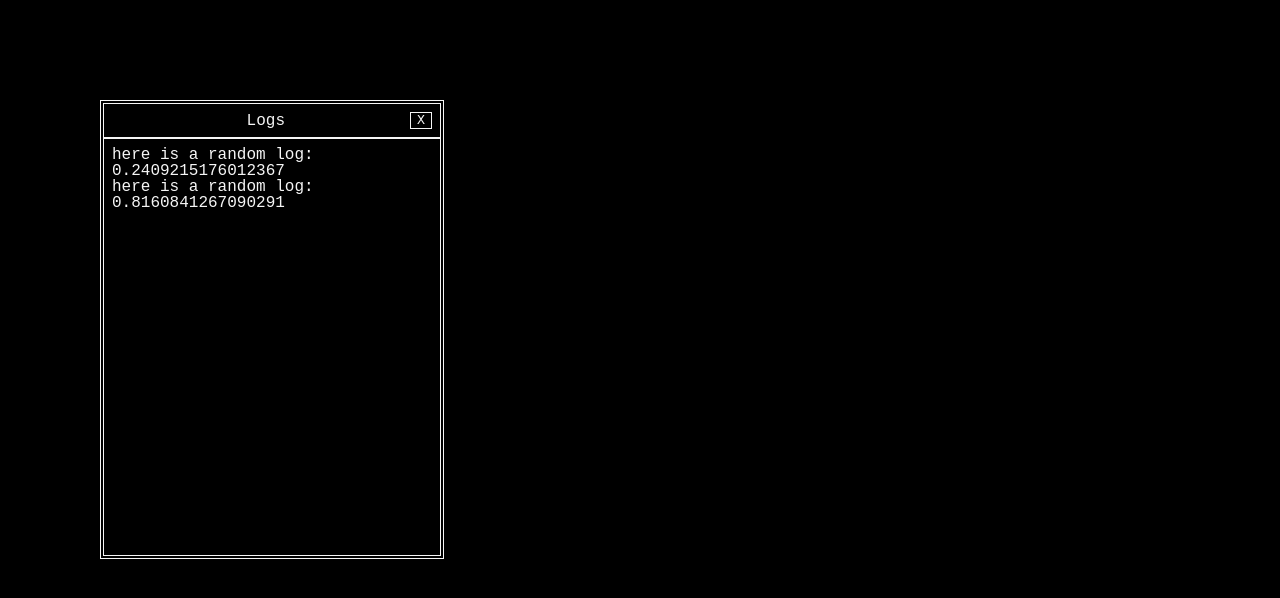
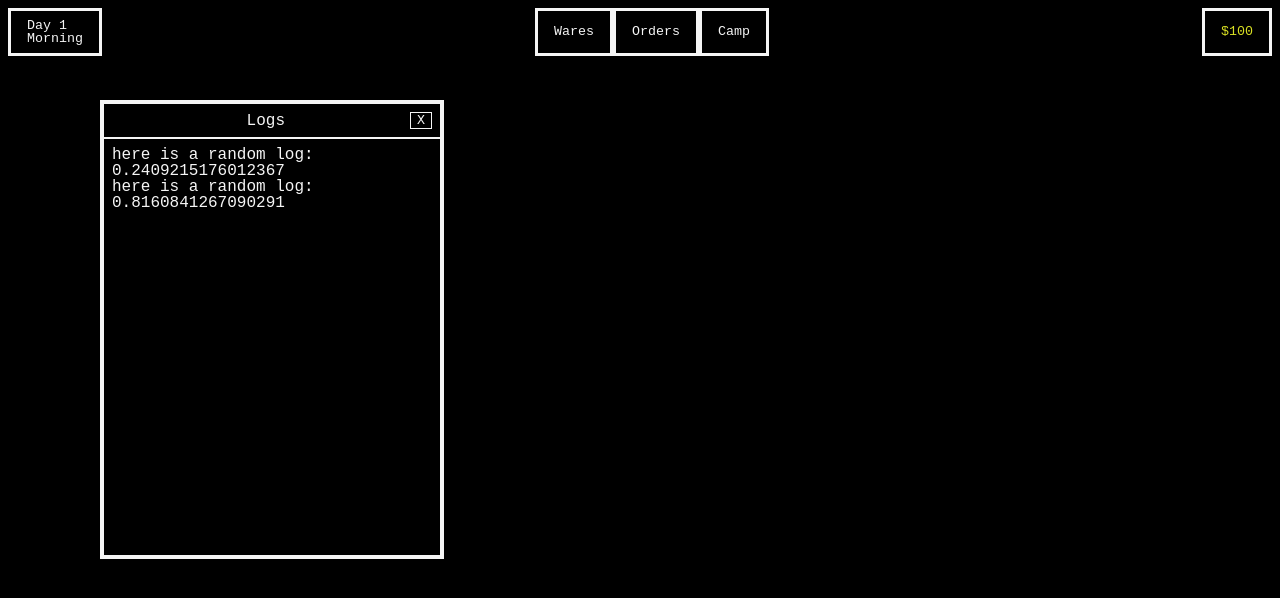
Before and after one commit to zzox/outpost-js, a website built with Vite: page index.html in a window 1280 px wide. Built offline with nearby package versions, Linux system fonts and the light colour scheme.

Commit message:
top nav bar

```diff
--- a/index.html
+++ b/index.html
@@ -9,7 +9,15 @@
 </head>
 <body>
   <main>
-    <nav></nav>
+    <nav>
+      <button class="day"><pre>Day 1</pre><pre>Morning</pre></button>
+      <div>
+        <button><pre>Wares</pre></button>
+        <button><pre>Orders</pre></button>
+        <button><pre>Camp</pre></button>
+      </div>
+      <button class="money"><pre>$100</pre></button>
+    </nav>
     <pre id="main"></pre>
   </main>
   <script type="module" src="./src/main.ts"></script>
--- a/src/main.css
+++ b/src/main.css
@@ -7,14 +7,38 @@
   --bg-color: #000;
   --color: whitesmoke;
   font-size: 16px;
+
+  --gold: #d8df23;
 }
 
 body {
   background-color: var(--bg-color);
   color: var(--color);
   /* font-family: "linux libertine"; */
-  overflow-y: hidden;
-  overflow-x: hidden;
+  /* overflow-y: hidden;
+  overflow-x: hidden; */
+}
+
+nav {
+  display: flex;
+  justify-content: space-between;
+  height: 3em;
+}
+
+nav > div {
+  display: flex;
+}
+
+nav button {
+  padding: 0 2vh;
+  border: .25em solid var(--color);
+  height: 100%;
+}
+
+main {
+  /* display: flex;
+  justify-content: center;
+  align-items: center; */
 }
 
 pre {
@@ -23,16 +47,10 @@ pre {
   margin: 0;
 }
 
-main {
-  /* display: flex;
-  justify-content: center;
-  align-items: center; */
-}
-
 .box {
   position: fixed;
   min-width: 7.5em;
-  border: .25em double var(--color);
+  border: .25em solid var(--color);
 }
 
 .box > * {
@@ -44,7 +62,7 @@ main {
 .box-title {
 	cursor: move;
   text-align: center;
-  border-bottom: .125em double var(--color);
+  border-bottom: .125em solid var(--color);
   display: flex;
   justify-content: space-between;
   align-items: center;
@@ -52,6 +70,7 @@ main {
 
 .box-content {
   border-top: none;
+  overflow-y: scroll;
 }
 
 button {
@@ -60,6 +79,7 @@ button {
   display: flex;
   justify-content: center;
   align-items: center;
+  flex-direction: column;
   background-color: var(--bg-color);
   color: var(--color);
 }
@@ -74,6 +94,14 @@ button:hover {
   color: brown;
 }
 
+.day {
+  align-items: start;
+}
+
+.money {
+  color: var(--gold);
+}
+
 #logs > .box-content {
   height: 25em;
   width: 20em;
--- a/src/main.ts
+++ b/src/main.ts
@@ -5,10 +5,16 @@ console.log('hi world')
 
 let logs: LogList
 
-const next = () => {
-  // if (--frames == 0) {
-  //   render()
-  // }
+let time = 0
+
+const next = (now:number) => {
+  if (now - time > 100) {
+    // doUpdate();
+
+    // for the overflow
+    // TODO: calculate
+    time = now + (now - time) - 100
+  }
 
   if (Math.random() < 0.01) {
     logs.addLog(`here is a random log: ${Math.random()}`)
```
